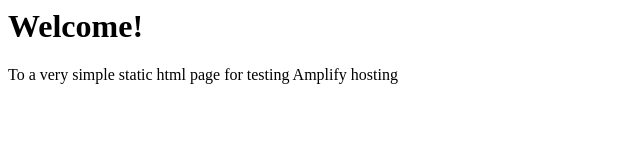
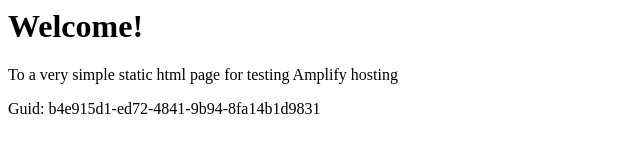
Before and after one commit to aws-aemilia-icn/Github-PR-Commit-Integration-Test-DoNotTouch-v1-preprod-ap-northeast-2, a website: page src/index.html in a window 1280 px wide. Shown: the whole page, without its empty margins (0-640 px from the left). Drawn offline with Linux system fonts and the light colour scheme.

Commit message:
commit from integ tests

```diff
--- a/src/index.html
+++ b/src/index.html
@@ -1,3 +1,5 @@
+
+
 <html lang="en">
 
 <head>
@@ -10,6 +12,6 @@
 <body>
     <h1>Welcome!</h1>
     <p>To a very simple static html page for testing Amplify hosting</p>
-</body>
+    <p>Guid: b4e915d1-ed72-4841-9b94-8fa14b1d9831</p></body>
 
 </html>
```
